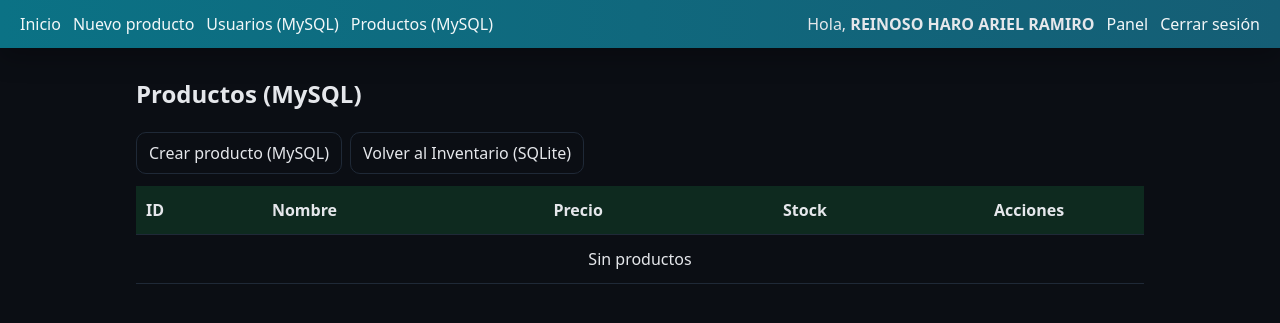
After one commit to leoddmusic/DDAW-9, a Flask app: page /mysql/productos in a window 1280 px wide. The commit adds this page. Shown: the top 323 px of the page. Run offline with Flask 3, Linux system fonts and the light colour scheme; a user stored in the database is signed in; data comes from the database, SQL or seed files in the repository; both versions use the stored data as it was after the commit; data that the repository does not hold is empty.

Commit message:
Semana 15: CRUD MySQL de productos + scripts SQL

```diff
--- a/app.py
+++ b/app.py
@@ -2,6 +2,7 @@
 # app.py — Inventario Flask (CRUD + búsqueda) + Persistencia TXT/JSON/CSV
 #          + SQLAlchemy (usuarios.db) + MySQL (usuarios en XAMPP)
 #          + Autenticación con Flask-Login (MySQL)
+#          + CRUD MySQL de productos (añadido)
 # ==============================================================
 
 from flask import Flask, render_template, request, redirect, url_for, flash
@@ -378,6 +379,14 @@ def mysql_fetch_all(sql, params=()):
     cur.close(); conn.close()
     return rows
 
+def mysql_fetch_one(sql, params=()):  # <-- (AÑADIDO) helper para 1 fila
+    conn = get_db_connection()
+    cur = conn.cursor(dictionary=True)
+    cur.execute(sql, params)
+    row = cur.fetchone()
+    cur.close(); conn.close()
+    return row
+
 def mysql_execute(sql, params=()):
     conn = get_db_connection()
     cur = conn.cursor()
@@ -458,6 +467,74 @@ def auth_logout():
 def panel():
     return render_template("panel.html", titulo="Panel")
 
+# ---------------------- CRUD MySQL: productos (AÑADIDO) ---------
+class ProductoMySQLForm(FlaskForm):  # formulario para MySQL
+    nombre = StringField("Nombre", validators=[DataRequired(), Length(min=2, max=100)])
+    precio = DecimalField("Precio", places=2, validators=[DataRequired(), NumberRange(min=0)])
+    stock  = IntegerField("Stock", validators=[DataRequired(), NumberRange(min=0)])
+    enviar = SubmitField("Guardar")
+
+@app.route("/mysql/productos")
+@login_required
+def mysql_productos_list():
+    filas = mysql_fetch_all(
+        "SELECT id_producto, nombre, precio, stock FROM productos ORDER BY id_producto"
+    )
+    return render_template("mysql_productos.html", productos=filas, titulo="Productos (MySQL)")
+
+@app.route("/mysql/productos/crear", methods=["GET", "POST"])
+@login_required
+def mysql_productos_crear():
+    form = ProductoMySQLForm()
+    if form.validate_on_submit():
+        try:
+            mysql_execute(
+                "INSERT INTO productos (nombre, precio, stock) VALUES (%s, %s, %s)",
+                (form.nombre.data.strip(), float(form.precio.data), int(form.stock.data))
+            )
+            flash("Producto creado en MySQL.", "success")
+            return redirect(url_for("mysql_productos_list"))
+        except Exception as e:
+            flash(f"Error al crear: {e}", "danger")
+    return render_template("mysql_producto_form.html", form=form, titulo="Crear (MySQL)")
+
+@app.route("/mysql/productos/editar/<int:id_producto>", methods=["GET", "POST"])
+@login_required
+def mysql_productos_editar(id_producto: int):
+    row = mysql_fetch_one(
+        "SELECT id_producto, nombre, precio, stock FROM productos WHERE id_producto=%s",
+        (id_producto,)
+    )
+    if not row:
+        flash("Producto no encontrado.", "warning")
+        return redirect(url_for("mysql_productos_list"))
+    form = ProductoMySQLForm()
+    if request.method == "GET":
+        form.nombre.data = row["nombre"]
+        form.precio.data = row["precio"]
+        form.stock.data  = row["stock"]
+    if form.validate_on_submit():
+        try:
+            mysql_execute(
+                "UPDATE productos SET nombre=%s, precio=%s, stock=%s WHERE id_producto=%s",
+                (form.nombre.data.strip(), float(form.precio.data), int(form.stock.data), id_producto)
+            )
+            flash("Producto actualizado.", "success")
+            return redirect(url_for("mysql_productos_list"))
+        except Exception as e:
+            flash(f"Error al actualizar: {e}", "danger")
+    return render_template("mysql_producto_form.html", form=form, titulo=f"Editar (ID {id_producto})")
+
+@app.route("/mysql/productos/eliminar/<int:id_producto>", methods=["POST"])
+@login_required
+def mysql_productos_eliminar(id_producto: int):
+    try:
+        mysql_execute("DELETE FROM productos WHERE id_producto=%s", (id_producto,))
+        flash("Producto eliminado.", "info")
+    except Exception as e:
+        flash(f"Error al eliminar: {e}", "danger")
+    return redirect(url_for("mysql_productos_list"))
+
 # ---------------------- Punto de entrada ------------------------
 if __name__ == "__main__":
     init_db()
--- a/static/styles.css
+++ b/static/styles.css
@@ -1,14 +1,14 @@
-/* ---------- Diseño moderno con tema claro/oscuro ---------- */
-:root {
-  --bg: #0b0e14;           /* dark default, lo cambiaremos según data-theme */
-  --surface: #111827;
-  --text: #e5e7eb;
-  --muted: #9ca3af;
-  --primary: #22c55e;
-  --primary-contrast: #0a0f0a;
-  --danger: #ef4444;
-  --border: #1f2937;
-  --shadow: 0 10px 24px rgba(0,0,0,.25);
+/* ---------- Tema claro/oscuro moderno ---------- */
+:root{
+  --bg:#0b0e14;
+  --surface:#111827;
+  --text:#e5e7eb;
+  --muted:#9ca3af;
+  --primary:#22c55e;
+  --primary-contrast:#0a0f0a;
+  --danger:#ef4444;
+  --border:#1f2937;
+  --shadow:0 10px 24px rgba(0,0,0,.25);
 }
 html[data-theme="light"]{
   --bg:#f6f7fb;
@@ -19,107 +19,108 @@ html[data-theme="light"]{
   --primary-contrast:#06202b;
   --danger:#e11d48;
   --border:#e5e7eb;
-  --shadow: 0 10px 24px rgba(2,6,23,.08);
+  --shadow:0 10px 24px rgba(2,6,23,.08);
 }
 
 *{box-sizing:border-box}
 body{
   margin:0;
-  font: 16px/1.5 system-ui, -apple-system, Segoe UI, Roboto, Arial, sans-serif;
+  font:16px/1.5 system-ui,-apple-system,Segoe UI,Roboto,Arial,sans-serif;
   background:var(--bg);
   color:var(--text);
 }
 
-/* Navbar */
-.navbar{
-  position:sticky; top:0;
-  display:flex; align-items:center; justify-content:space-between;
-  padding:12px 20px; background:linear-gradient(90deg, #0b7285, #155e75);
+/* ---------- Navbar (coincide con base.html: .topbar) ---------- */
+.topbar{
+  position:sticky; top:0; z-index:10;
+  display:flex; align-items:center; gap:12px; flex-wrap:wrap;
+  padding:12px 20px;
+  background:linear-gradient(90deg,#0b7285,#155e75);
   box-shadow:var(--shadow);
 }
-.brand{display:flex; align-items:center; gap:10px;}
-.brand__title{color:#fff; text-decoration:none; font-weight:700; font-size:18px;}
-.chip{background:rgba(255,255,255,.2); color:#fff; padding:2px 8px; border-radius:999px; font-size:12px}
-.navlinks{display:flex; gap:14px; align-items:center}
-.navlinks a{color:#fff; text-decoration:none; opacity:.95}
-.navlinks a:hover{opacity:1; text-decoration:underline}
+.topbar a{color:#fff; text-decoration:none; opacity:.95}
+.topbar a:hover{opacity:1; text-decoration:underline}
 
-/* Layout */
+/* ---------- Layout ---------- */
 .container{max-width:1040px; margin:28px auto; padding:0 16px}
 .footer{max-width:1040px; margin:32px auto; padding:0 16px; color:var(--muted)}
 
-/* Cards */
+/* ---------- Cards ---------- */
 .card{
   background:var(--surface);
   border:1px solid var(--border);
   border-radius:16px;
-  padding:18px 18px;
+  padding:18px;
   box-shadow:var(--shadow);
   margin-bottom:18px;
 }
 .card__header{display:flex; align-items:center; justify-content:space-between; gap:12px}
 .card--form{max-width:560px;}
 
-/* Inputs y botones */
+/* ---------- Inputs y botones ---------- */
 .input{
   width:100%; padding:10px 12px; border-radius:10px;
   background:transparent; color:var(--text);
   border:1px solid var(--border); outline:none;
 }
-.input:focus{border-color:var(--primary); box-shadow:0 0 0 3px color-mix(in oklab, var(--primary), transparent 80%)}
+.input:focus{
+  border-color:var(--primary);
+  box-shadow:0 0 0 3px color-mix(in oklab,var(--primary),transparent 80%);
+}
 
 .btn{
   display:inline-flex; align-items:center; justify-content:center;
   padding:8px 12px; border-radius:10px; border:1px solid var(--border);
   color:var(--text); background:transparent; cursor:pointer; text-decoration:none;
-  transition: all .15s ease;
+  transition:all .15s ease;
 }
 .btn:hover{transform:translateY(-1px)}
 .btn:active{transform:translateY(0)}
-.btn-primary{background:var(--primary); color:white; border-color:transparent}
-.btn-primary:hover{box-shadow:0 6px 18px color-mix(in oklab, var(--primary), transparent 70%)}
-.btn-danger{background:var(--danger); color:white; border-color:transparent}
+.btn-primary{background:var(--primary); color:#fff; border-color:transparent}
+.btn-primary:hover{box-shadow:0 6px 18px color-mix(in oklab,var(--primary),transparent 70%)}
+.btn-danger{background:var(--danger); color:#fff; border-color:transparent}
 .btn-ghost{background:transparent; color:var(--text)}
 .btn-small{padding:6px 10px; font-size:14px}
 
-/* Tabla */
+/* ---------- Tabla ---------- */
 .table-wrapper{overflow:auto}
 .table{width:100%; border-collapse:collapse}
-.table th, .table td{padding:12px 10px; border-bottom:1px solid var(--border); vertical-align:middle}
-.table thead th{background: color-mix(in oklab, var(--primary), transparent 85%); color:var(--text); text-align:left}
-.table tbody tr:hover{background: color-mix(in oklab, var(--primary), transparent 92%)}
+.table th,.table td{
+  padding:12px 10px; border-bottom:1px solid var(--border); vertical-align:middle
+}
+.table thead th{
+  background:color-mix(in oklab,var(--primary),transparent 85%);
+  color:var(--text); text-align:left
+}
+.table tbody tr:hover{
+  background:color-mix(in oklab,var(--primary),transparent 92%)
+}
 .text-strong{font-weight:600}
 .actions{display:flex; gap:8px}
 .actions form{display:inline}
 
-/* Formulario */
+/* ---------- Formularios ---------- */
 .form{display:grid; gap:14px}
 .field label{display:block; margin-bottom:6px; color:var(--muted)}
 .error{color:var(--danger); margin:6px 0 0}
 
-/* Searchbar */
+/* ---------- Searchbar / toolbars ---------- */
 .searchbar{display:flex; gap:8px; align-items:center}
 .searchbar .input{max-width:260px}
+@media (min-width:640px){
+  .card__header form{display:inline-block; margin-right:.5rem; vertical-align:middle}
+}
 
-/* Flashes */
-.flash{list-style:none; padding:0; margin:0 0 16px 0; display:grid; gap:10px}
-.flash__item{
+/* ---------- Flashes (coincide con base.html: .flash {cat}) ---------- */
+.flashes{display:grid; gap:10px; margin:16px auto; max-width:1040px; padding:0 16px}
+.flash{
   border-radius:12px; padding:10px 12px; border:1px solid var(--border); background:var(--surface)
 }
-.flash--success{border-color: color-mix(in oklab, var(--primary), transparent 60%)}
-.flash--info{border-color:#60a5fa}
-.flash--warning{border-color:#f59e0b}
-.flash--danger{border-color:#ef4444}
+.flash.success{border-color:color-mix(in oklab,var(--primary),transparent 60%)}
+.flash.info{border-color:#60a5fa}
+.flash.warning{border-color:#f59e0b}
+.flash.danger{border-color:#ef4444}
 
-/* Empty state */
+/* ---------- Empty state ---------- */
 .empty{display:grid; gap:8px; place-items:start}
 .empty p{color:var(--muted); margin:0}
-
-/* === Toolbar: buscador + importar === */
-@media (min-width: 640px){
-  .card__header form { display:inline-block; margin-right:.5rem; vertical-align:middle; }
-}
-.card__header .importbar .btn { padding: .5rem .9rem; }
-<form action="{{ url_for('import_all') }}" method="get" class="importbar">
-  <button class="btn" type="submit">Importar datos</button>
-</form>
--- a/templates/base.html
+++ b/templates/base.html
@@ -7,10 +7,11 @@
     <link rel="stylesheet" href="{{ url_for('static', filename='styles.css') }}">
   </head>
   <body>
-    <nav class="topbar" style="display:flex;gap:12px;align-items:center">
+    <nav class="topbar" style="display:flex;gap:12px;align-items:center;flex-wrap:wrap">
       <a href="{{ url_for('home') }}">Inicio</a>
       <a href="{{ url_for('nuevo') }}">Nuevo producto</a>
       <a href="{{ url_for('mysql_usuarios') }}">Usuarios (MySQL)</a>
+      <a href="{{ url_for('mysql_productos_list') }}">Productos (MySQL)</a>
 
       <span style="flex:1"></span>
 
--- /dev/null
+++ b/templates/mysql_productos.html
@@ -0,0 +1,38 @@
+{% extends "base.html" %}
+{% block content %}
+<h2>{{ titulo }}</h2>
+
+<div class="actions" style="margin: 12px 0;">
+  <a class="btn" href="{{ url_for('mysql_productos_crear') }}">Crear producto (MySQL)</a>
+  <a class="btn secondary" href="{{ url_for('home') }}">Volver al Inventario (SQLite)</a>
+</div>
+
+<table class="table">
+  <thead>
+    <tr>
+      <th>ID</th><th>Nombre</th><th>Precio</th><th>Stock</th><th style="width:160px;">Acciones</th>
+    </tr>
+  </thead>
+  <tbody>
+    {% if productos %}
+      {% for p in productos %}
+      <tr>
+        <td>{{ p.id_producto }}</td>
+        <td>{{ p.nombre }}</td>
+        <td>${{ '%.2f'|format(p.precio) }}</td>
+        <td>{{ p.stock }}</td>
+        <td>
+          <a class="btn" href="{{ url_for('mysql_productos_editar', id_producto=p.id_producto) }}">Editar</a>
+          <form method="POST" action="{{ url_for('mysql_productos_eliminar', id_producto=p.id_producto) }}"
+                style="display:inline" onsubmit="return confirm('¿Eliminar {{p.nombre}}?')">
+            <button class="btn danger">Eliminar</button>
+          </form>
+        </td>
+      </tr>
+      {% endfor %}
+    {% else %}
+      <tr><td colspan="5" style="text-align:center;">Sin productos</td></tr>
+    {% endif %}
+  </tbody>
+</table>
+{% endblock %}
```
Also changed, not shown: templates/mysql_producto_form.html (added, +31 -0 lines), inventario.db.
